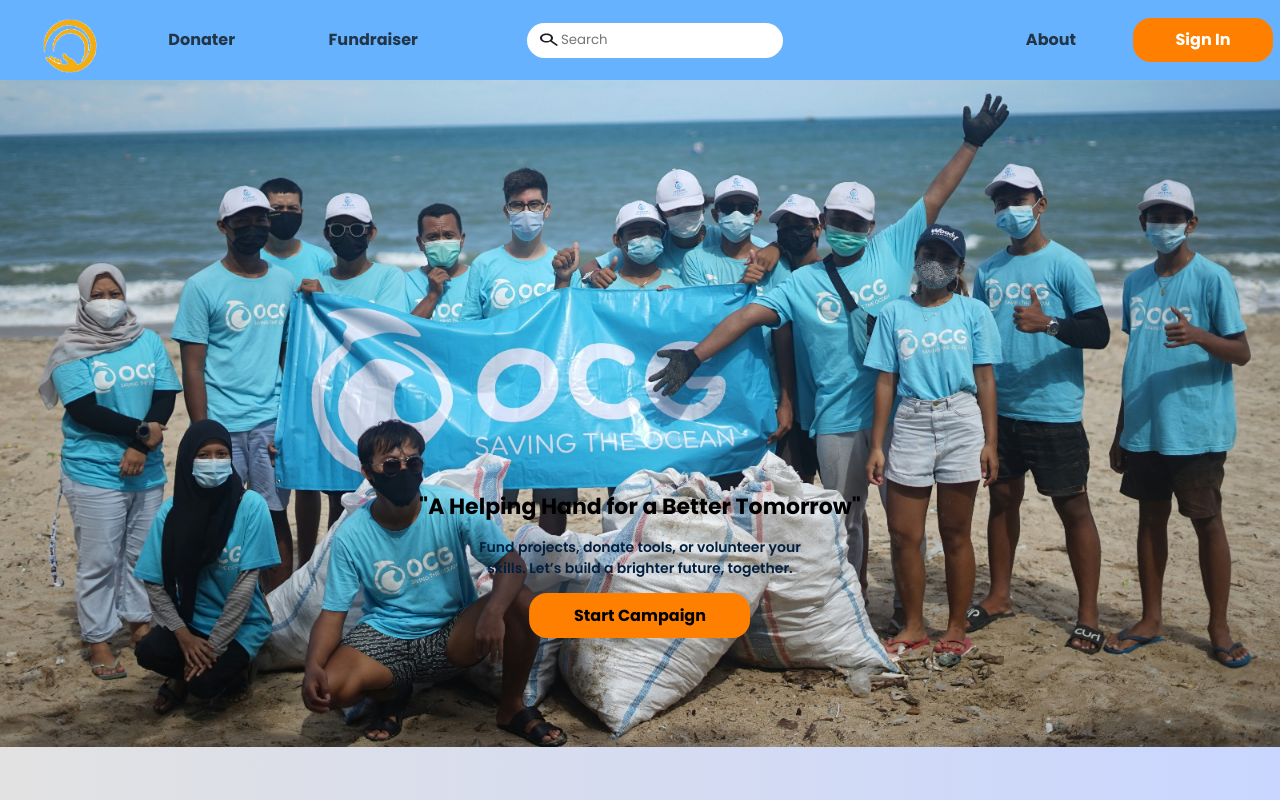
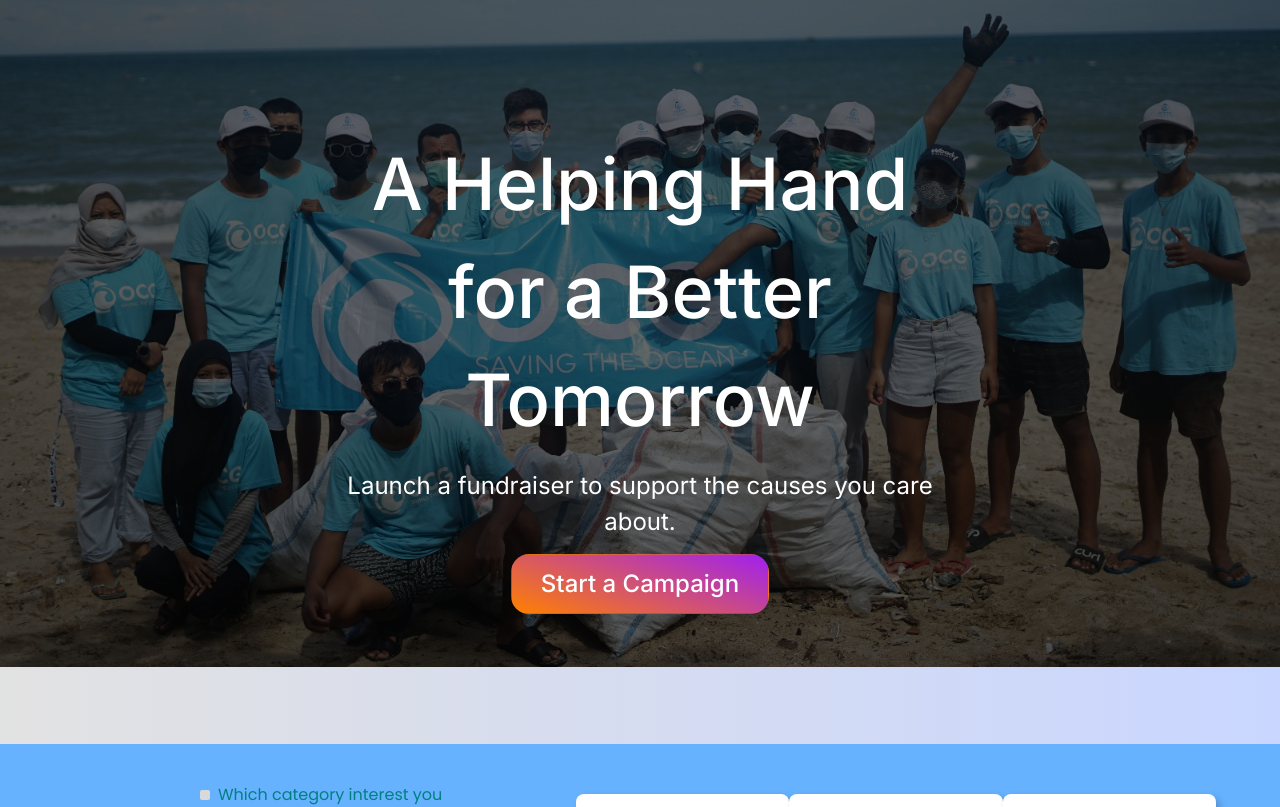
Before and after one commit to DevLord261/OneHand_frontend, a React (Vite) app: page / in a window 1280 px wide. Shown: the top 807 px of the page. Built offline with nearby package versions, Linux system fonts and the light colour scheme.

Commit message:
redesign

```diff
--- a/src/pages/Home.tsx
+++ b/src/pages/Home.tsx
@@ -20,17 +20,16 @@ function Home() {
   return (
     <>
       <div className="mainhome">
-        <ToolBar />
+        {/* <ToolBar /> */}
         <div className="herosection">
           <div className="textbox">
             <label className="maintext">
-              "A Helping Hand for a Better Tomorrow"
+              A Helping Hand for a Better Tomorrow
             </label>
             <label className="alttext">
-              Fund projects, donate tools, or volunteer your skills. Let’s build
-              a brighter future, together.
+              Launch a fundraiser to support the causes you care about.
             </label>
-            <button>Start Campaign</button>
+            <button>Start a Campaign</button>
           </div>
           <img src={Hero} alt="Hero logo"></img>
         </div>
--- a/src/styles/Home.css
+++ b/src/styles/Home.css
@@ -1,3 +1,5 @@
+@import url("https://fonts.googleapis.com/css2?family=Inter:ital,opsz,wght@0,14..32,100..900;1,14..32,100..900&display=swap");
+
 .mainhome {
     width: 100%;
     height: 100%;
@@ -5,6 +7,7 @@
 
 .herosection {
     position: relative;
+    display: flex;
     width: 100%;
     height: 93%;
     overflow: hidden;
@@ -19,6 +22,7 @@
     height: auto;
     z-index: 1;
     margin: 0px;
+    filter: brightness(0.4); /* 1 is normal, <1 is darker */
 }
 
 .textbox {
@@ -27,36 +31,38 @@
     flex-direction: column;
     z-index: 5;
     left: 50%;
-    top: 65%;
+    top: 50%;
     transform: translate(-50%, -50%);
     gap: 14px;
 }
 .textbox button {
-    background-color: #ff8000;
-    color: black;
-    border: none;
+    font-family: "Inter", sans-serif;
+    background: linear-gradient(200deg, #a020f0, #ff8000);
+    color: white;
     border-radius: 18px;
-    padding: 10px 20px;
     cursor: pointer;
-    width: 50%;
+    font-size: 24px;
     align-self: center;
-    font-weight: bold;
+    transition: opacity 0.3s ease;
 }
 .maintext {
-    font-weight: bolder;
-    font-size: 22px;
-    color: black;
+    font-family: "Inter", sans-serif;
+    font-weight: 500;
+    font-style: normal;
+    font-size: 72px;
     text-align: center;
     align-self: center;
+    color: white;
 }
 
 .alttext {
-    width: 350px;
+    /* width: 350px; */
+    font-family: "Inter", sans-serif;
     text-align: center;
     align-self: center;
-    font-weight: 600;
-    font-size: 14px;
-    color: #001f3f;
+    font-weight: normal;
+    font-size: 24px;
+    color: white;
 }
 
 .categoriesSection {
```
